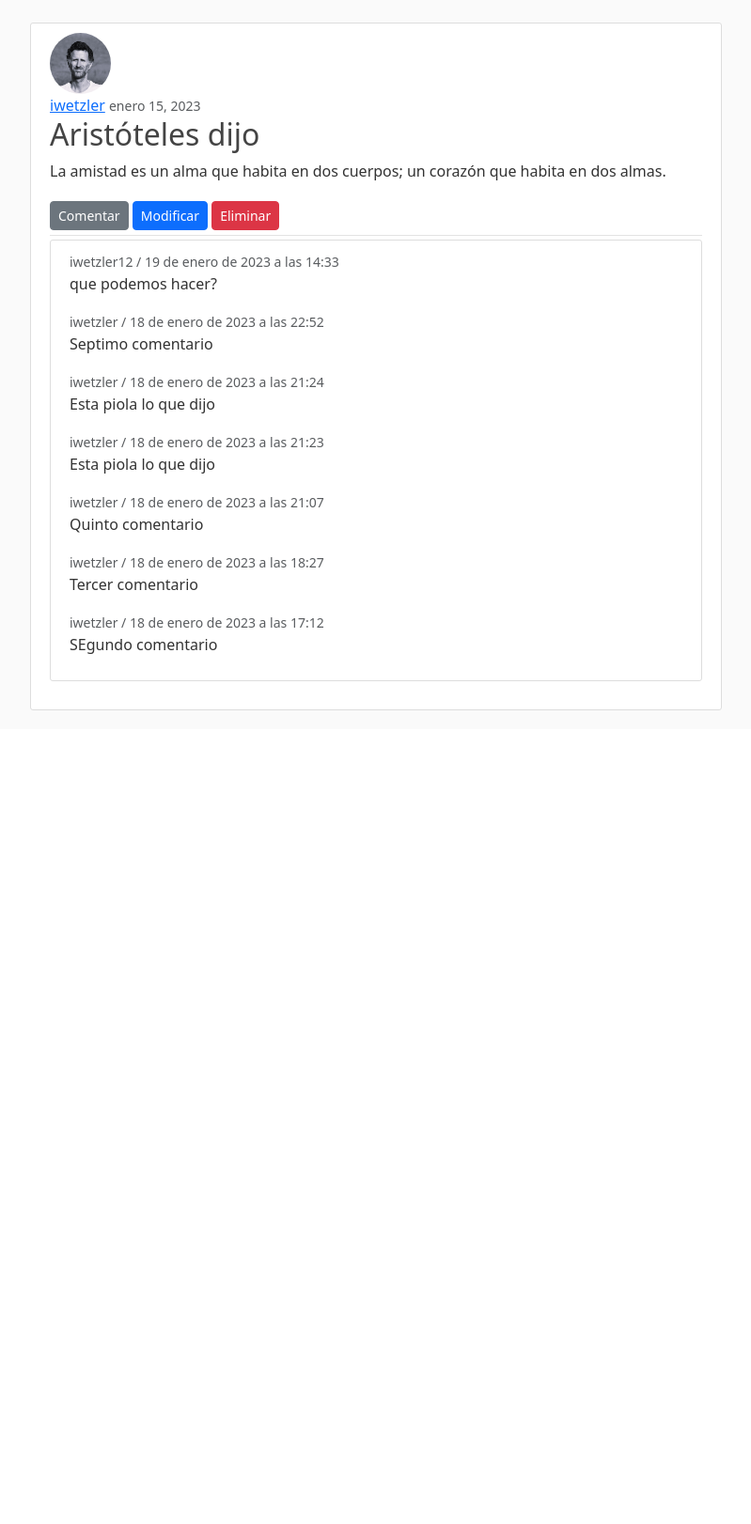
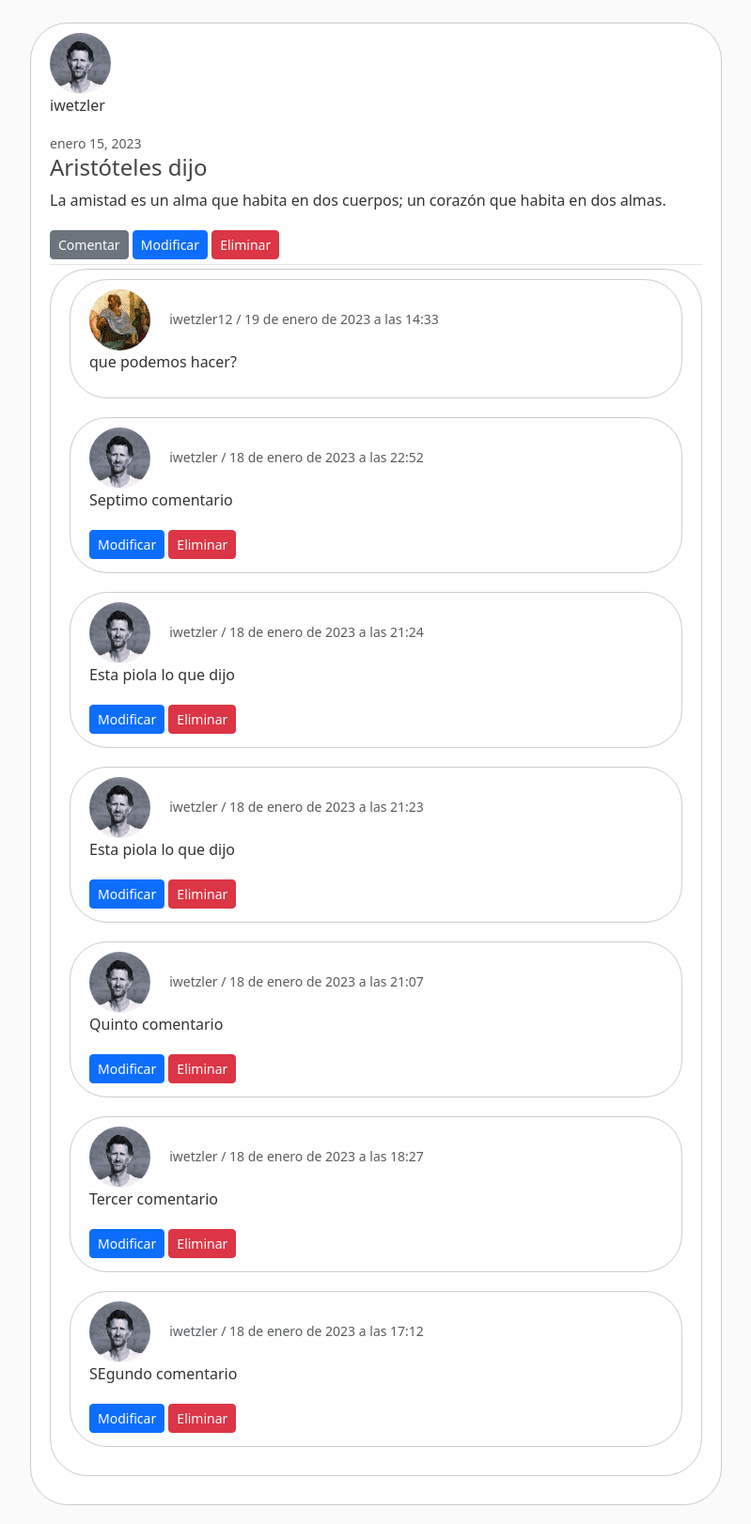
Before and after one commit to ignacio-wetzler/blogdjango, a Django app: page /post/2/ in a window 1280 px wide. Shown: the part 56-1678 px from the top of the page at 94% size, without its empty margins (50-849 px from the left). Before the commit the page ends 812 px from the top, so only its background shows below. Run offline with Django 4.2, Linux system fonts and the light colour scheme; a user stored in the database is signed in; data comes from the database, SQL or seed files in the repository; both versions use the stored data as it was after the commit.

Commit message:
Version4

```diff
--- a/blog/static/blog/main.css
+++ b/blog/static/blog/main.css
@@ -34,6 +34,8 @@ body {
     border: 1px solid #dddddd;
     border-radius: 3px;
     margin-bottom: 20px;
+    border: 1px solid #ccc; /* THIS */
+    border-radius: 40px; /* THIS */
   }
 
   .article-title {
--- a/blog/templates/blog/post_confirm_delete.html
+++ b/blog/templates/blog/comentario_confirm_delete.html
@@ -6,7 +6,7 @@
             {% csrf_token %}
             <fieldset class="form-group">
                 <legend class="border-bottom mb-4"> Delete Post</legend>
-                <h2> ¿Está seguro que qioere eliminar el post? {{ object.titulo }}</h2>>
+                <h2> ¿Está seguro que quiere eliminar el comentario? {{ object.titulo }}</h2>>
             </fieldset>
             <div class="form-group">
                 <button class="btn btn-outline-danger" type="submit"> Eliminar </button>
--- a/blog/templates/blog/post_detail.html
+++ b/blog/templates/blog/post_detail.html
@@ -5,11 +5,10 @@
     <img class="rounded-circle article-img" src="{{ post.user.avatar.imagen.url }}">
     <div class="media-body">
       <div class="article-metadata">
-        <a class="mr-2" href="#">{{ object.user }}</a>
+        <p class="mr-2" >{{ object.user }}</p>
         <small class="text-muted">{{ object.fecha|date:"F d, Y" }}</small>
-
-      <h2 class="article-title">{{ object.titulo }}</h2>
-      <p class="article-content">{{ object.contenido }}</p>
+        <h4 class="article-title">{{ object.titulo }}</h4>
+        <p class="article-content">{{ object.contenido }}</p>
         <div>
               <a class="btn btn-secondary btn-sm mt-1 mb-1" href="{% url 'post-coment' object.id %}">Comentar</a>
             {% if object.user == user %}
@@ -22,9 +21,16 @@
     <div class="media-body">
       <article class="media content-section">
         {% for comentario in comentarios %}
-        <small class="text-muted">  {{ comentario.user }} / {{ comentario.fechc }}</small>
-          <p class="article-content">{{ comentario.contc }}</p>
-        {% endfor %}
+          <article class="media content-section">
+            <img class="rounded-circle article-img" src="{{ comentario.user.avatar.imagen.url }}">
+            <small class="text-muted">  {{ comentario.user }} / {{ comentario.fechc }}</small>
+            <p class="article-content">{{ comentario.contc }}</p>
+            {% if comentario.user == user %}
+              <a class="btn btn-primary btn-sm mt-1 mb-1" href="{% url 'comentario-modifc' comentario.id %}">Modificar</a>
+              <a class="btn btn-danger btn-sm mt-1 mb-1" href="{% url 'comentario-delete' comentario.id %}">Eliminar</a>
+            {% endif %}
+          </article>
+          {% endfor %}
         </div>
     </div>
     </article>
--- a/blog/urls.py
+++ b/blog/urls.py
@@ -15,7 +15,7 @@ Including another URLconf
 """
 #from django.contrib import admin
 from django.urls import path
-from .views import VistaDeLista, PostDetailView, CrearPost, ModificarPost, PostDeleteView, CrearComentario
+from .views import VistaDeLista, PostDetailView, CrearPost, ModificarPost, PostDeleteView, CrearComentario, ComentarioDeleteView, ModificarComentario
 from . import views
 
 
@@ -25,8 +25,9 @@ urlpatterns = [
     path("post/<int:pk>/", PostDetailView.as_view(), name= "post-detail"),
     path("post/<int:pk>/update/", ModificarPost.as_view(), name = "post-modificar"),
     path("post/<int:pk>/delete/", PostDeleteView.as_view(), name = "post-delete"),
-    #path("post/<int:pk>/coment/", views.comentario, name = "post-coment"),
     path("post/new/", CrearPost.as_view(), name = "post-form"),
-    path("post/<int:pk>/coment/", CrearComentario.as_view(), name = "post-coment"),
+    path("post/<int:pk>/comentario/create", CrearComentario.as_view(), name = "post-coment"),
+    path("post/<int:pk>/comentario/delete", ComentarioDeleteView.as_view(), name = "comentario-delete"),
+    path("post/<int:pk>/comentario/modifc", ModificarComentario.as_view(), name = "comentario-modifc"),
 
 ]
--- a/blog/views.py
+++ b/blog/views.py
@@ -45,8 +45,6 @@ class PostDeleteView(LoginRequiredMixin,  UserPassesTestMixin, DeleteView):
     model = Post
     success_url = "/"
 
-
-
     def test_func(self):
         post = self.get_object()
         if self.request.user == post.user:
@@ -74,7 +72,6 @@ class CrearComentario(LoginRequiredMixin, CreateView, Post):
         context["contenido"] = post.contenido
         context["fecha"] = post.fecha
         context["user"] = post.user
-        context["extra"] = self.kwargs["pk"]
         return context
 
     def form_valid(self, form):
@@ -107,7 +104,17 @@ class ModificarComentario(LoginRequiredMixin, UserPassesTestMixin, UpdateView):
         return super().form_valid(form)
 
     def test_func(self):
-        post = self.get_object()
-        if self.request.user == post.user:
+        comentario = self.get_object()
+        if self.request.user == comentario.user:
             return True
         return False
+
+class ComentarioDeleteView(LoginRequiredMixin,  UserPassesTestMixin, DeleteView):
+    model = Comentario
+    success_url = "/"
+
+    def test_func(self):
+        comentario = self.get_object()
+        if self.request.user == comentario.user:
+            return True
+        return False
```
Also changed, not shown: blog/templates/blog/home.html (+5 -8 lines), db.sqlite3, media/avatars/EscuelaAtenas15.jpg (added).
